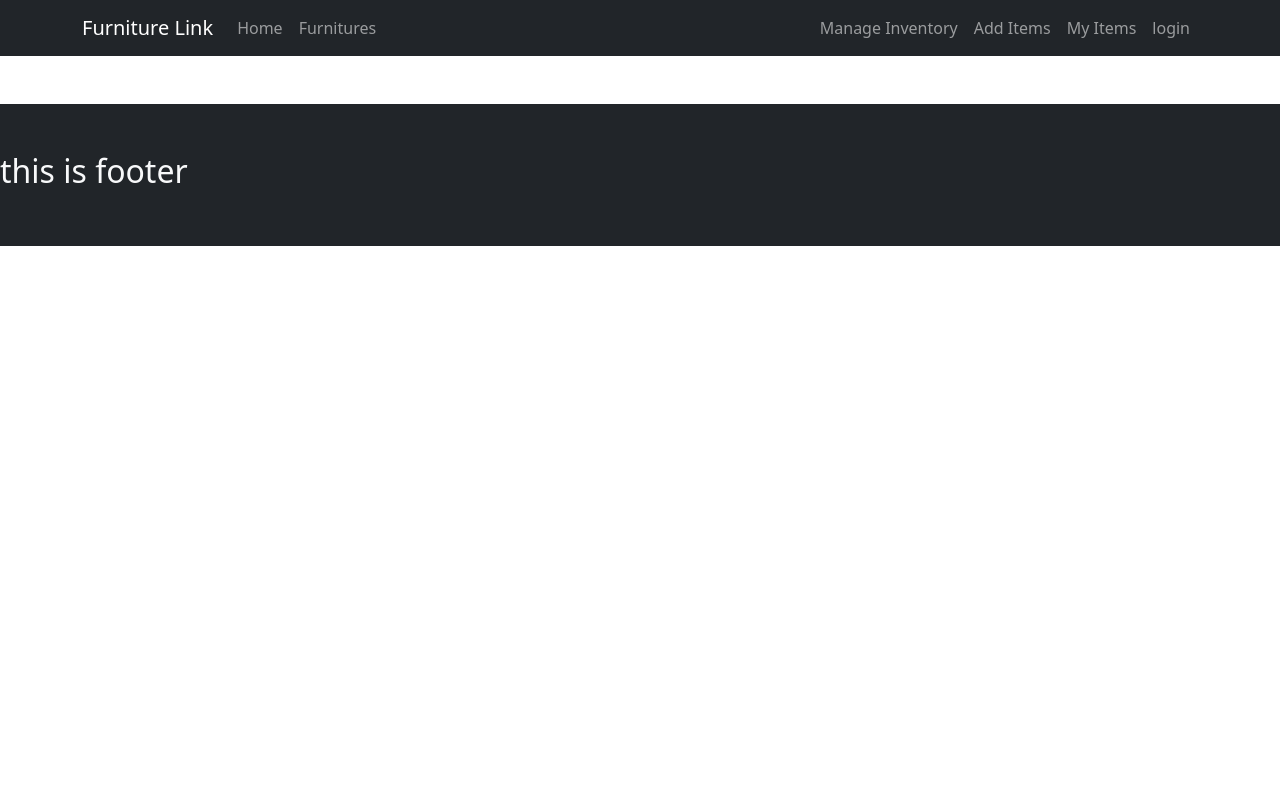
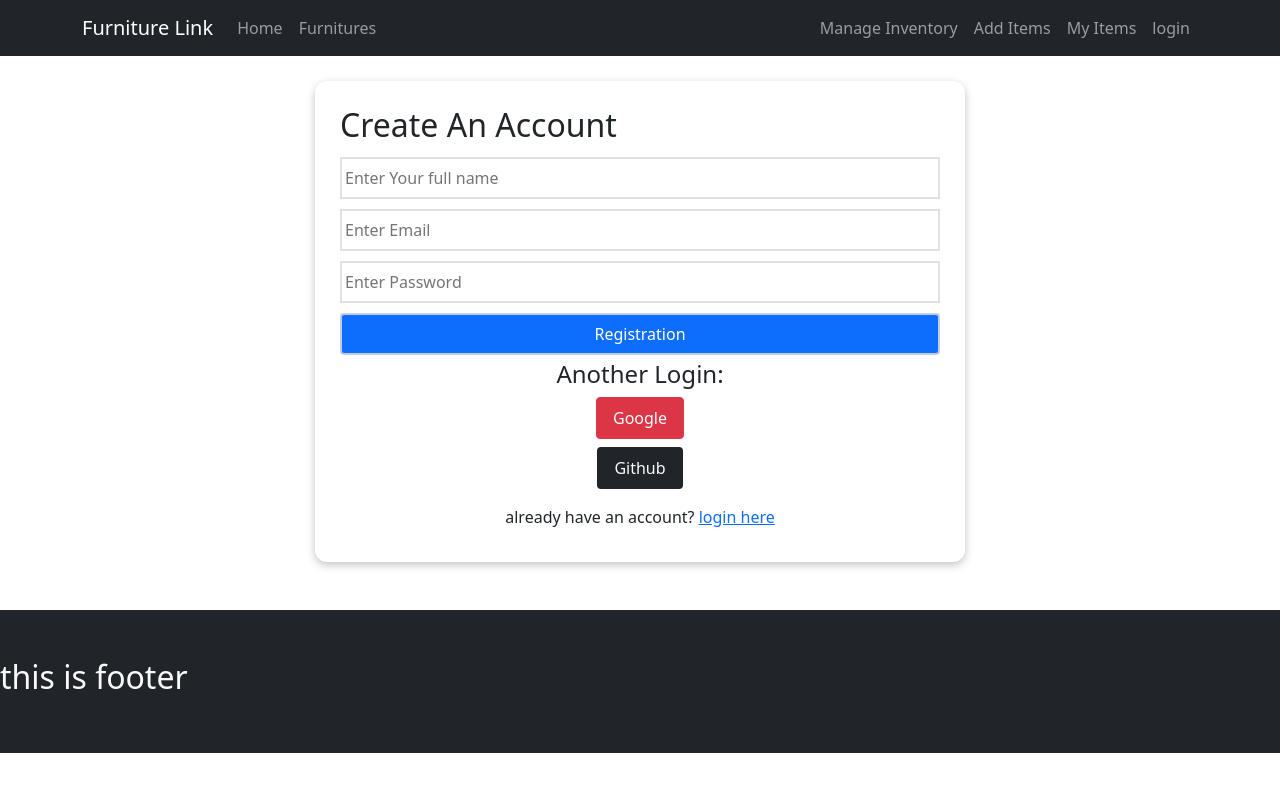
Before and after one commit to akashwebs/Furniture-Link-warehouse-management-client, a React (Create React App) app: page /registration in a window 1280 px wide. Shown: the top 792 px of the page. Built offline with nearby package versions, Linux system fonts and the light colour scheme.

Commit message:
added login registratin, social login design compelte

```diff
--- a/package.json
+++ b/package.json
@@ -8,9 +8,11 @@
     "@testing-library/user-event": "^13.5.0",
     "axios": "^0.27.2",
     "bootstrap": "^5.1.3",
+    "firebase": "^9.8.0",
     "react": "^18.1.0",
     "react-bootstrap": "^2.3.1",
     "react-dom": "^18.1.0",
+    "react-firebase-hooks": "^5.0.3",
     "react-hook-form": "^7.30.0",
     "react-router-dom": "^6.3.0",
     "react-scripts": "5.0.1",
--- a/src/App.js
+++ b/src/App.js
@@ -10,6 +10,7 @@ import { ToastContainer } from 'react-toastify';
 import ManageProduct from './Components/MangeProduct/ManageProduct';
 import MyItem from './Components/MyItem/MyItem';
 import Login from './Components/Login/Login';
+import Registration from './Components/Registration/Registration';
 
 function App() {
   return (
@@ -20,9 +21,9 @@ function App() {
         <Route path='/addItmes' element={<Inventory></Inventory>}></Route>
         <Route path='/inventory/:idName' element={<InventoryDetail></InventoryDetail>}></Route>
         <Route path='/ManageProduct' element={<ManageProduct></ManageProduct>}></Route>
-      <Route path='/myitem' element={<MyItem></MyItem>}></Route>
-      <Route path='/login' element={<Login></Login>}></Route>
-
+        <Route path='/myitem' element={<MyItem></MyItem>}></Route>
+        <Route path='/login' element={<Login></Login>}></Route>
+        <Route path='/registration' element={<Registration></Registration>}></Route>
       </Routes>
       <Footer></Footer>
       <ToastContainer></ToastContainer>
--- /dev/null
+++ b/src/Components/Login/Login.css
@@ -0,0 +1,24 @@
+
+.login-form{
+    width: 650px;
+    margin: 25px auto;
+    padding: 25px;
+    border-radius: 12px ;
+    box-sizing: border-box;
+    box-shadow: rgba(0, 0, 0, 0.24) 0px 3px 8px;
+
+}
+.login-form input{
+    width: 100%;
+    margin: 5px 0;
+    padding: 7px 3px;
+    box-sizing: border-box;
+    border: 2px solid #dddd;
+}
+
+@media only screen and (max-width: 650px) {
+    .login-form{
+        width: 100%;
+        box-sizing: border-box;
+    }
+  }
--- a/src/Components/Login/Login.js
+++ b/src/Components/Login/Login.js
@@ -1,9 +1,31 @@
 import React from 'react';
+import { useForm } from 'react-hook-form';
+import { Link } from 'react-router-dom';
+import SocialLogin from '../SocialLogin/SocialLogin';
+import './Login.css'
 
 const Login = () => {
+    const { register, handleSubmit } = useForm();
+    const handleLogin = logininfo =>{
+         console.log(logininfo)
+        };
+
     return (
-        <div>
-            <h2>this is login page</h2>
+        <div className='login-form'>
+
+            <h2>Login into your account</h2>
+            <form className='' onSubmit={handleSubmit(handleLogin)}>
+                <input type={'email'} {...register("email")} placeholder='Enter Email' required/>
+                <input {...register("password")} placeholder='Enter Password' required/>
+                <input className='btn btn-primary' type="submit" value={'Login'} />
+            </form>
+
+            <hr />
+
+            <SocialLogin></SocialLogin>
+            <p className='text-center my-2'>
+            Don't have an account? <Link to={'/registration'}>Registration here</Link>
+            </p>
         </div>
     );
 };
--- /dev/null
+++ b/src/Components/Registration/Registration.js
@@ -0,0 +1,34 @@
+import React from 'react';
+import { useForm } from 'react-hook-form';
+import { Link } from 'react-router-dom';
+import SocialLogin from '../SocialLogin/SocialLogin';
+
+const Registration = () => {
+    const { register, handleSubmit } = useForm();
+
+    const handleRegistration = signUpData =>{
+         console.log(signUpData)
+        };
+
+
+
+
+    return (
+        <div className='login-form'>
+
+            <h2>Create An Account</h2>
+            <form className='' onSubmit={handleSubmit(handleRegistration)}>
+                <input {...register("name")} placeholder='Enter Your full name' required/>
+                <input type={'email'} {...register("email")} placeholder='Enter Email' required/>
+                <input type={'password'} {...register("password")} placeholder='Enter Password' required/>
+                <input className='btn btn-primary' type="submit" value={'Registration'} />
+            </form>
+            <SocialLogin></SocialLogin>
+            <p className='text-center my-2'>
+            already have an account? <Link to={'/login'}>login here</Link>
+            </p>
+        </div>
+    );
+};
+
+export default Registration;
--- /dev/null
+++ b/src/Components/SocialLogin/SocialLogin.js
@@ -0,0 +1,13 @@
+import React from 'react';
+
+const SocialLogin = () => {
+    return (
+        <div className='text-center'>
+            <h4>Another Login: </h4>
+            <button className='btn btn-danger py-2 px-3'>Google</button> <br />
+            <button className='btn bg-dark text-light py-2 px-3 my-2'>Github</button>
+        </div>
+    );
+};
+
+export default SocialLogin;
```
Also changed, not shown: src/firebase.init.js (added, +21 -0 lines), 1 other file (tests, documents, lock files or other folders).
